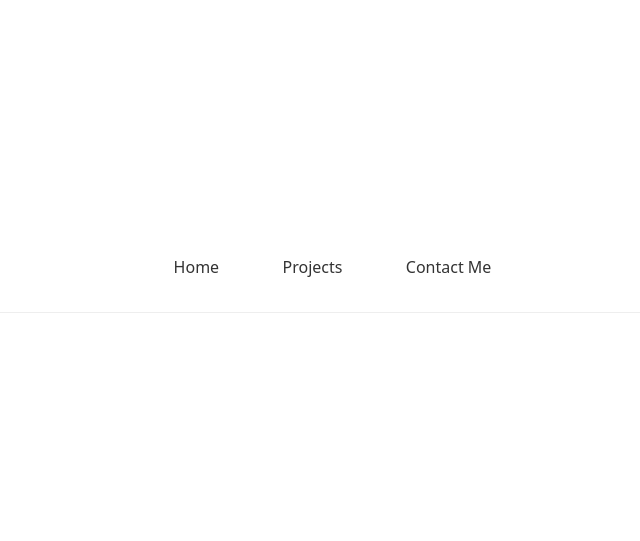
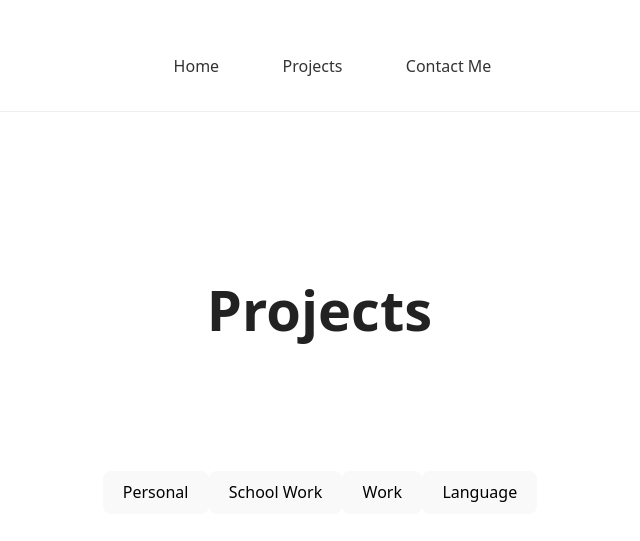
Before and after one commit to Spiderasasen/Pro_Portfolio, a React (Vite) app in the folder my-portfolio/: page /Projects in a window 1280 px wide. Shown: the part 133-674 px from the top of the page, without its empty margins (320-960 px from the left). Built offline with nearby package versions, Linux system fonts and the light colour scheme.

Commit message:
made the fitler button layout, and begining on the onscreen card of the projects

```diff
--- a/my-portfolio/src/pages/Projects.jsx
+++ b/my-portfolio/src/pages/Projects.jsx
@@ -12,6 +12,20 @@ function Projects() {
                     <button onClick={() => navigate("/Contact")}>Contact Me</button>
                 </nav>
             </header>
+
+
+            {/*listing out all the projects*/}
+            <section className="hero">
+                <h1>Projects</h1>
+            </section>
+
+            {/*filter for all the projects*/}
+            <div>
+                <button>Personal</button>
+                <button>School Work</button>
+                <button>Work</button>
+                <button>Language</button>
+            </div>
         </div>
     )
 }
```
Also changed, not shown: my-portfolio/src/component/Project_Onscreen.jsx (added, +10 -0 lines).
